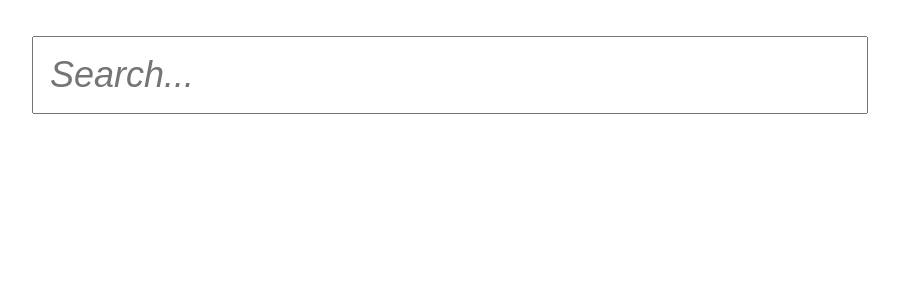
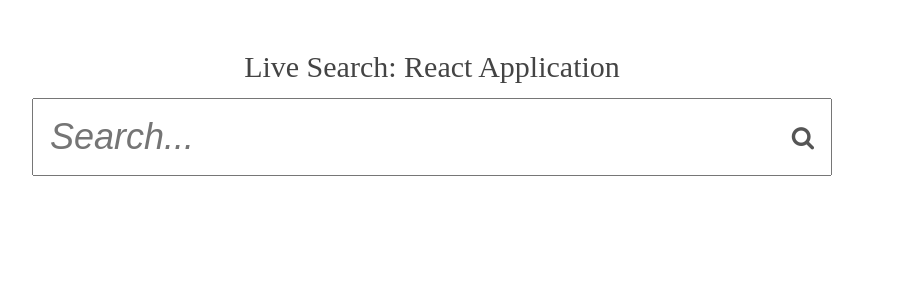
Before and after one commit to imranhsayed/react-workshop, a React app: page / in a window 1280 px wide. Shown: the top 300 px of the page, without its empty margins (208-1107 px from the left). Built offline with nearby package versions, Linux system fonts and the light colour scheme.

Commit message:
Add live search demo

```diff
--- a/public/index.html
+++ b/public/index.html
@@ -6,9 +6,9 @@
 	      content="width=device-width, user-scalable=no, initial-scale=1.0, maximum-scale=1.0, minimum-scale=1.0">
 	<meta http-equiv="X-UA-Compatible" content="ie=edge">
 	<title>React App</title>
+	<link rel="stylesheet" href="https://stackpath.bootstrapcdn.com/font-awesome/4.7.0/css/font-awesome.min.css">
 </head>
 <body>
 <div id="root"></div>
-<script type="text/javascript" src="main.js"></script></body>
 </body>
 </html>
--- a/src/Search.css
+++ b/src/Search.css
@@ -33,11 +33,23 @@ blockquote, q {
 	quotes: none;
 }
 
+.heading {
+	font-size: 30px;
+	padding: 16px 0;
+	color: #444;
+	text-align: center;
+}
+
 /*Container*/
 .container {
 	margin: 36px auto;
 	width: 100%;
 	max-width: 800px;
+}
+
+
+.search-label {
+	position: relative;
 }
 
 .container input {
@@ -46,7 +58,16 @@ blockquote, q {
 	font-size: 36px;
 	font-style: italic;
 	color: #444;
+	box-sizing: border-box;
 	outline: none;
+}
+
+.search-icon {
+	position: absolute;
+	top: -10px;
+	font-size: 24px;
+	color: #555;
+	right: 18px;
 }
 
 .message {
--- a/src/components/Search.js
+++ b/src/components/Search.js
@@ -153,8 +153,11 @@ class Search extends  React.Component {
 
 		return (
 			<div className="container">
+				{/*Heading*/}
+				<h2 className="heading">Live Search: React Application</h2>
+
 				{/*Search Input*/}
-				<label htmlFor="search-input">
+				<label className="search-label" htmlFor="search-input">
 					<input
 						type="text"
 						onChange={this.handleOnInputChange}
@@ -162,6 +165,7 @@ class Search extends  React.Component {
 						id="search-input"
 						placeholder="Search..."
 					/>
+					<i className="fa fa-search search-icon"/>
 				</label>
 
 				{/*Error Message*/}
```
Also changed, not shown: 2 other files (tests, documents, lock files or other folders).
